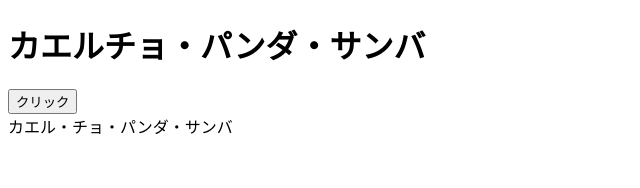
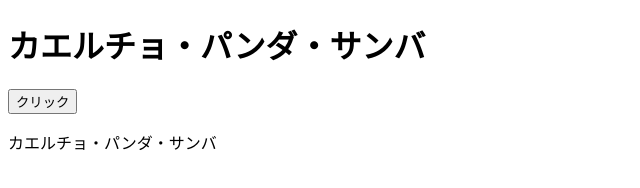
Before and after one commit to akitya1221/kiku-portfolio, a plain HTML site: page work.html in a window 1280 px wide. Both pictures are taken after a click on the button "クリック". Shown: the whole page, without its empty margins (0-640 px from the left). Drawn offline with Linux system fonts and the light colour scheme.

Commit message:
システム追加

```diff
--- a/work.html
+++ b/work.html
@@ -10,9 +10,20 @@
     <script>
         function samba() {
             let area = document.getElementById('text-area');
-            let textContent = "カエル・チョ・パンダ・サンバ";
-            const con = textContent
-            area.append(con);
+            let p_element = document.createElement('p');
+            p_element.textContent = "カエルチョ・パンダ・サンバ";
+            area.append(p_element);
+
+            // text-arerの要素数取得
+            let count = area.childElementCount;
+            console.log(count);
+            if (count == 4) {
+                h_element = document.createElement('h1');
+                h_element.textContent = "カエルチョ・パンダ・サンバ!!!";
+                area.append(h_element);
+            } else {
+                null;
+            }
         }
     </script>
     <h1>カエルチョ・パンダ・サンバ</h1>
```
